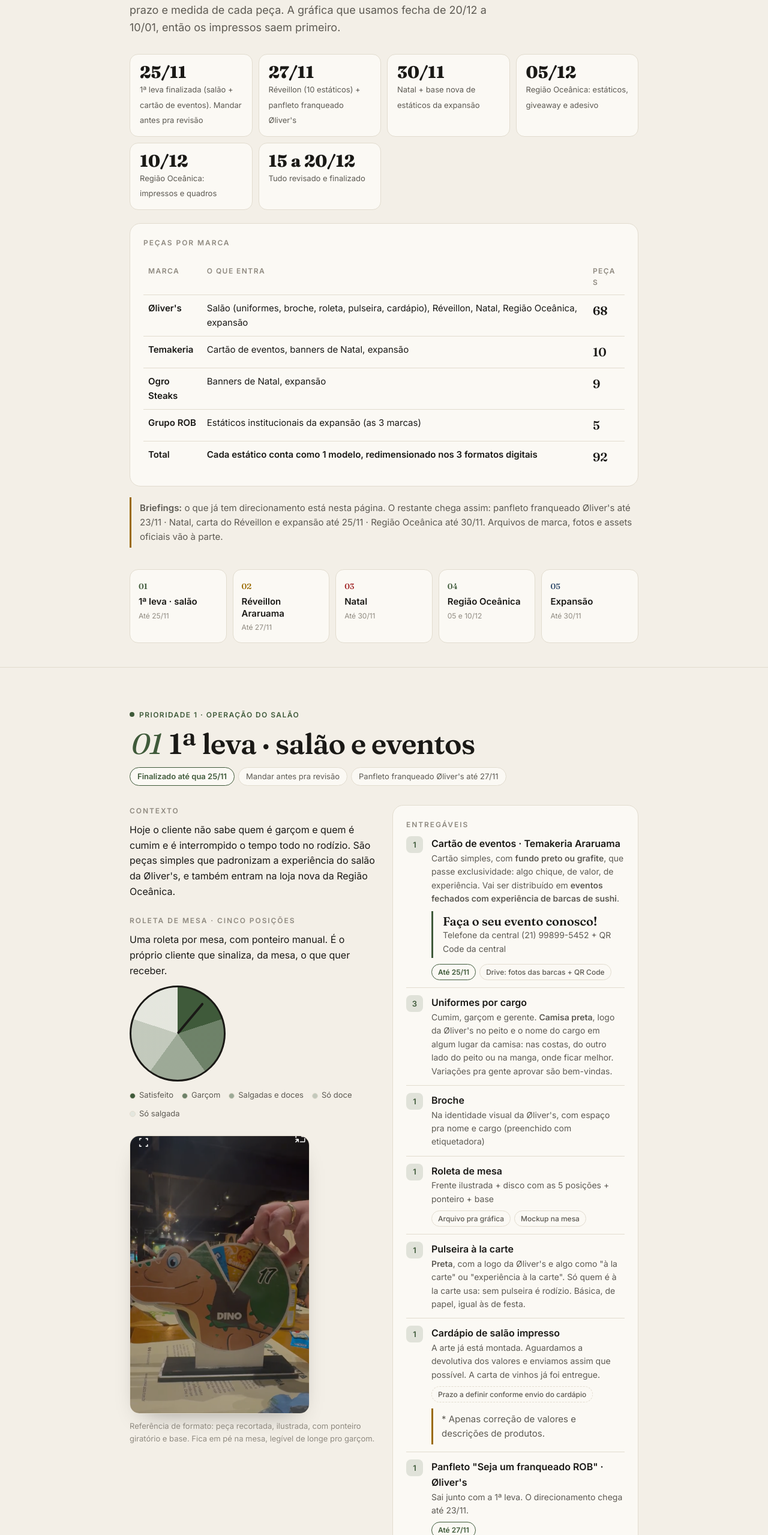
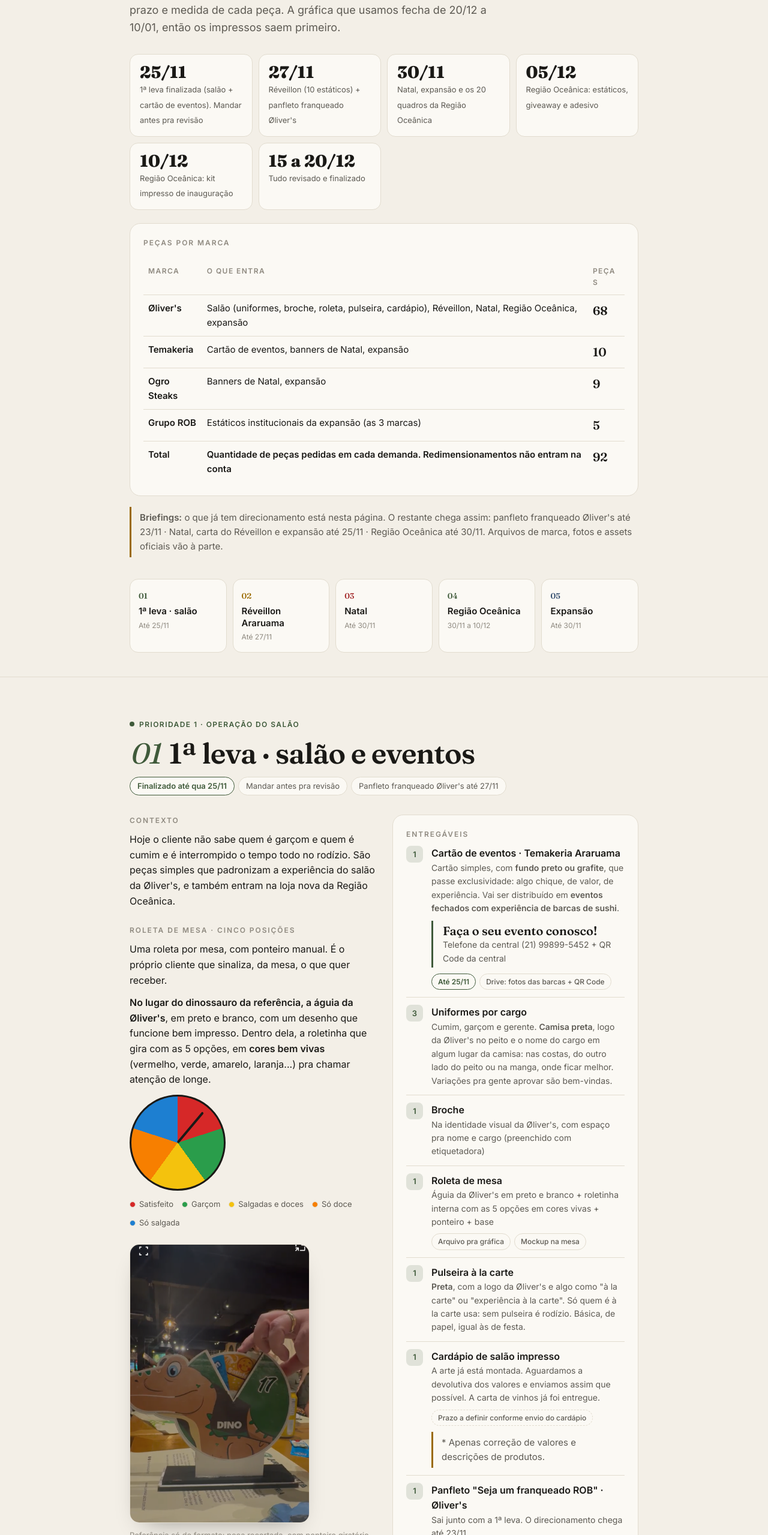
Before and after one commit to dev-seven7/demandas-design-fim-de-ano, a plain HTML site: page index.html in a window 1280 px wide. Shown: the part 241-2800 px from the top of the page at 60% size. Drawn offline with Linux system fonts and the light colour scheme.

Commit message:
Roleta com a águia, quadros até 30/11 em A1, redimensionamento fora da contagem
Co-Authored-By: Claude Opus 5.5 <noreply@anthropic.com>

```diff
--- a/index.html
+++ b/index.html
@@ -80,7 +80,7 @@
   figcaption{font-size:13px;color:var(--faint);margin-top:10px}
 
   .wheel{width:160px;height:160px;border-radius:50%;position:relative;border:3px solid var(--ink);
-    background:conic-gradient(var(--c) 0 72deg,color-mix(in srgb,var(--c) 75%,var(--paper)) 72deg 144deg,color-mix(in srgb,var(--c) 50%,var(--paper)) 144deg 216deg,color-mix(in srgb,var(--c) 30%,var(--paper)) 216deg 288deg,color-mix(in srgb,var(--c) 12%,var(--paper)) 288deg 360deg)}
+    background:conic-gradient(#d62828 0 72deg,#2a9d4b 72deg 144deg,#f4c20d 144deg 216deg,#f77f00 216deg 288deg,#1d7fd1 288deg 360deg)}
   .wheel::after{content:"";position:absolute;left:50%;top:50%;width:4px;height:66px;background:var(--ink);transform:translate(-50%,-100%) rotate(40deg);transform-origin:50% 100%;border-radius:2px}
   .legend{display:flex;gap:10px 14px;flex-wrap:wrap;margin-top:12px;font-size:13px;color:var(--soft)}
   .legend i{display:inline-block;width:10px;height:10px;border-radius:50%;margin-right:6px;vertical-align:middle;border:1px solid var(--line)}
@@ -110,9 +110,9 @@
     <div class="deadline">
       <div><b>25/11</b><span>1ª leva finalizada (salão + cartão de eventos). Mandar antes pra revisão</span></div>
       <div><b>27/11</b><span>Réveillon (10 estáticos) + panfleto franqueado Øliver's</span></div>
-      <div><b>30/11</b><span>Natal + base nova de estáticos da expansão</span></div>
+      <div><b>30/11</b><span>Natal, expansão e os 20 quadros da Região Oceânica</span></div>
       <div><b>05/12</b><span>Região Oceânica: estáticos, giveaway e adesivo</span></div>
-      <div><b>10/12</b><span>Região Oceânica: impressos e quadros</span></div>
+      <div><b>10/12</b><span>Região Oceânica: kit impresso de inauguração</span></div>
       <div><b>15 a 20/12</b><span>Tudo revisado e finalizado</span></div>
     </div>
 
@@ -124,7 +124,7 @@
         <tr><td><b>Temakeria</b></td><td>Cartão de eventos, banners de Natal, expansão</td><td class="num">10</td></tr>
         <tr><td><b>Ogro Steaks</b></td><td>Banners de Natal, expansão</td><td class="num">9</td></tr>
         <tr><td><b>Grupo ROB</b></td><td>Estáticos institucionais da expansão (as 3 marcas)</td><td class="num">5</td></tr>
-        <tr class="total"><td>Total</td><td>Cada estático conta como 1 modelo, redimensionado nos 3 formatos digitais</td><td class="num">92</td></tr>
+        <tr class="total"><td>Total</td><td>Quantidade de peças pedidas em cada demanda. Redimensionamentos não entram na conta</td><td class="num">92</td></tr>
       </table></div>
     </div>
 
@@ -134,7 +134,7 @@
       <a href="#p1" style="--c:var(--olv)"><span class="num">01</span><span class="t">1ª leva · salão</span><span class="b">Até 25/11</span></a>
       <a href="#reveillon" style="--c:var(--alert)"><span class="num">02</span><span class="t">Réveillon Araruama</span><span class="b">Até 27/11</span></a>
       <a href="#natal" style="--c:var(--natal)"><span class="num">03</span><span class="t">Natal</span><span class="b">Até 30/11</span></a>
-      <a href="#oceanica" style="--c:var(--olv)"><span class="num">04</span><span class="t">Região Oceânica</span><span class="b">05 e 10/12</span></a>
+      <a href="#oceanica" style="--c:var(--olv)"><span class="num">04</span><span class="t">Região Oceânica</span><span class="b">30/11 a 10/12</span></a>
       <a href="#expansao" style="--c:var(--rob)"><span class="num">05</span><span class="t">Expansão</span><span class="b">Até 30/11</span></a>
     </nav>
   </div>
@@ -156,18 +156,19 @@
         <div class="block">
           <h3>Roleta de mesa · cinco posições</h3>
           <p>Uma roleta por mesa, com ponteiro manual. É o próprio cliente que sinaliza, da mesa, o que quer receber.</p>
+          <p><strong>No lugar do dinossauro da referência, a águia da Øliver's</strong>, em preto e branco, com um desenho que funcione bem impresso. Dentro dela, a roletinha que gira com as 5 opções, em <strong>cores bem vivas</strong> (vermelho, verde, amarelo, laranja...) pra chamar atenção de longe.</p>
           <div class="wheel" aria-hidden="true"></div>
           <div class="legend">
-            <span><i style="background:var(--c)"></i>Satisfeito</span>
-            <span><i style="background:color-mix(in srgb,var(--c) 75%,var(--paper))"></i>Garçom</span>
-            <span><i style="background:color-mix(in srgb,var(--c) 50%,var(--paper))"></i>Salgadas e doces</span>
-            <span><i style="background:color-mix(in srgb,var(--c) 30%,var(--paper))"></i>Só doce</span>
-            <span><i style="background:color-mix(in srgb,var(--c) 12%,var(--paper))"></i>Só salgada</span>
+            <span><i style="background:#d62828"></i>Satisfeito</span>
+            <span><i style="background:#2a9d4b"></i>Garçom</span>
+            <span><i style="background:#f4c20d"></i>Salgadas e doces</span>
+            <span><i style="background:#f77f00"></i>Só doce</span>
+            <span><i style="background:#1d7fd1"></i>Só salgada</span>
           </div>
         </div>
         <figure class="block">
           <img src="referencia-roleta.png" alt="Referência: roleta de mesa em formato de dinossauro, com ponteiro e base de madeira">
-          <figcaption>Referência de formato: peça recortada, ilustrada, com ponteiro giratório e base. Fica em pé na mesa, legível de longe pro garçom.</figcaption>
+          <figcaption>Referência só de formato: peça recortada, com ponteiro giratório e base, em pé na mesa e legível de longe pro garçom. Na nossa, entra a águia da Øliver's em preto e branco no lugar do dinossauro. Cores da roleta acima são só ilustrativas.</figcaption>
         </figure>
       </div>
       <div>
@@ -179,7 +180,7 @@
               <div class="chips"><span class="chip date">Até 25/11</span><a class="chip" href="https://drive.google.com/drive/folders/1KypUADKXph5fYM4uPO4LIwyBryXiogy5?usp=sharing">Drive: fotos das barcas + QR Code</a></div></div></li>
             <li><span class="ic">3</span><div><strong>Uniformes por cargo</strong><span class="d">Cumim, garçom e gerente. <b>Camisa preta</b>, logo da Øliver's no peito e o nome do cargo em algum lugar da camisa: nas costas, do outro lado do peito ou na manga, onde ficar melhor. Variações pra gente aprovar são bem-vindas.</span></div></li>
             <li><span class="ic">1</span><div><strong>Broche</strong><span class="d">Na identidade visual da Øliver's, com espaço pra nome e cargo (preenchido com etiquetadora)</span></div></li>
-            <li><span class="ic">1</span><div><strong>Roleta de mesa</strong><span class="d">Frente ilustrada + disco com as 5 posições + ponteiro + base</span><div class="chips"><span class="chip">Arquivo pra gráfica</span><span class="chip">Mockup na mesa</span></div></div></li>
+            <li><span class="ic">1</span><div><strong>Roleta de mesa</strong><span class="d">Águia da Øliver's em preto e branco + roletinha interna com as 5 opções em cores vivas + ponteiro + base</span><div class="chips"><span class="chip">Arquivo pra gráfica</span><span class="chip">Mockup na mesa</span></div></div></li>
             <li><span class="ic">1</span><div><strong>Pulseira à la carte</strong><span class="d"><b>Preta</b>, com a logo da Øliver's e algo como "à la carte" ou "experiência à la carte". Só quem é à la carte usa: sem pulseira é rodízio. Básica, de papel, igual às de festa.</span></div></li>
             <li><span class="ic">1</span><div><strong>Cardápio de salão impresso</strong><span class="d">A arte já está montada. Aguardamos a devolutiva dos valores e enviamos assim que possível. A carta de vinhos já foi entregue.</span><div class="chips"><span class="chip wait">Prazo a definir conforme envio do cardápio</span></div>
               <p class="note" style="margin:10px 0 0">* Apenas correção de valores e descrições de produtos.</p></div></li>
@@ -217,7 +218,7 @@
         <div class="deliv">
           <h3>Entregáveis</h3>
           <ul>
-            <li><span class="ic">10</span><div><strong>Estáticos da campanha</strong><span class="d">Pelo menos 10 modelos, cada um redimensionado em feed, story e quadrado: anúncio da venda dos ingressos e kit da virada</span><div class="chips"><span class="chip date">Até 27/11</span><span class="chip">4:5 · 9:16 · 1:1</span></div></div></li>
+            <li><span class="ic">10</span><div><strong>Estáticos da campanha</strong><span class="d">Pelo menos 10 estáticos, com os redimensionamentos pra feed, story e quadrado: anúncio da venda dos ingressos e kit da virada</span><div class="chips"><span class="chip date">Até 27/11</span><span class="chip">4:5 · 9:16 · 1:1</span></div></div></li>
             <li><span class="ic">2</span><div><strong>Kit da virada</strong><span class="d"><b>Bandeirola</b> "Welcome 2027" com a logo da Øliver's · <b>carta de agradecimento impressa</b>, em formato de folha ou cartinha, com o <b>cupom especial</b> dentro da própria carta</span><div class="chips"><span class="chip">Arquivo pra gráfica</span><span class="chip wait">Briefing da carta até 25/11</span></div></div></li>
           </ul>
         </div>
@@ -249,7 +250,7 @@
   <div class="wrap">
     <span class="tag">Øliver's · loja nova em Piratininga</span>
     <h2><span class="n">04</span>Região Oceânica</h2>
-    <span class="key hot">Digitais e adesivo até 05/12</span><span class="key hot">Impressos e quadros até 10/12</span><span class="key">Briefing até 30/11</span><span class="key">Inauguração 08/01</span>
+    <span class="key hot">Digitais e adesivo até 05/12</span><span class="key hot">Quadros até 30/11</span><span class="key hot">Kit impresso até 10/12</span><span class="key">Briefing até 30/11</span><span class="key">Inauguração 08/01</span>
 
     <div class="grid">
       <div>
@@ -267,7 +268,7 @@
             <li>aquarelas com as paisagens das praias da Região Oceânica</li>
             <li>quadros com frases sobre "a pizza da sua história"</li>
           </ul>
-          <p>Tudo sempre conversando com a estética da loja. São 3 a 4 quadros grandes por parede ou área.</p>
+          <p>Tudo sempre conversando com a estética da loja. São 3 a 4 quadros grandes por parede ou área. <strong>Tamanho: provavelmente A1</strong> (59,4 × 84,1 cm), o maior quadro. As dimensões finais a gente envia.</p>
         </div>
         <div class="block">
           <h3>Medidas</h3>
@@ -275,6 +276,7 @@
             <div><div class="frame" style="width:60px;height:84px">porta</div><div class="cap">Adesivo Área Kids<br>2,10 × 1,50 m*</div></div>
             <div><div class="frame" style="width:40px;height:60px">10×15</div><div class="cap">Panfleto<br>10 × 15 cm</div></div>
             <div><div class="frame" style="width:32px;height:45px">ímã</div><div class="cap">Ímã<br>5 × 7 ou 5 × 9 cm*</div></div>
+            <div><div class="frame" style="width:56px;height:79px">A1</div><div class="cap">Quadros<br>59,4 × 84,1 cm*</div></div>
           </div>
           <div class="scale" style="margin-top:14px">
             <div><div class="frame" style="width:48px;height:60px">4:5</div><div class="cap">Feed<br>1080 × 1350</div></div>
@@ -288,14 +290,14 @@
         <div class="deliv">
           <h3>Loja</h3>
           <ul>
-            <li><span class="ic">20</span><div><strong>Artes de quadro</strong><span class="d">20 artes diferentes que conversam entre si (ver direcionamento ao lado)</span><div class="chips"><span class="chip date">Até 10/12</span></div></div></li>
+            <li><span class="ic">20</span><div><strong>Artes de quadro</strong><span class="d">20 artes diferentes que conversam entre si (ver direcionamento ao lado)</span><div class="chips"><span class="chip date">Até 30/11</span><span class="chip wait">Provavelmente A1 · dimensões a enviar</span></div></div></li>
             <li><span class="ic">1</span><div><strong>Adesivo da porta da Área Kids</strong><span class="d">Tapa a passagem dos entregadores, pela segurança das crianças</span><div class="chips"><span class="chip date">Até 05/12</span><span class="chip wait">2,10 × 1,50 m a confirmar</span><span class="chip wait">Direcionamento a enviar</span></div></div></li>
           </ul>
         </div>
         <div class="deliv">
           <h3>Divulgação</h3>
           <ul>
-            <li><span class="ic">10</span><div><strong>Estáticos de tráfego</strong><span class="d">Pelo menos 10 modelos, redimensionados em feed, story e quadrado</span><div class="chips"><span class="chip date">Até 05/12</span><span class="chip">4:5 · 9:16 · 1:1</span></div></div></li>
+            <li><span class="ic">10</span><div><strong>Estáticos de tráfego</strong><span class="d">Pelo menos 10 estáticos, com os redimensionamentos pra feed, story e quadrado</span><div class="chips"><span class="chip date">Até 05/12</span><span class="chip">4:5 · 9:16 · 1:1</span></div></div></li>
             <li><span class="ic">1</span><div><strong>Giveaway</strong><span class="d">Arte digital do sorteio, em carrossel de 2 a 3 telas</span><div class="chips"><span class="chip date">Até 05/12</span></div></div></li>
             <li><span class="ic">4</span><div><strong>Kit impresso de inauguração</strong><span class="d">
               · Cartão de retrovisor de carro (gabarito que você já tem)<br>
```
